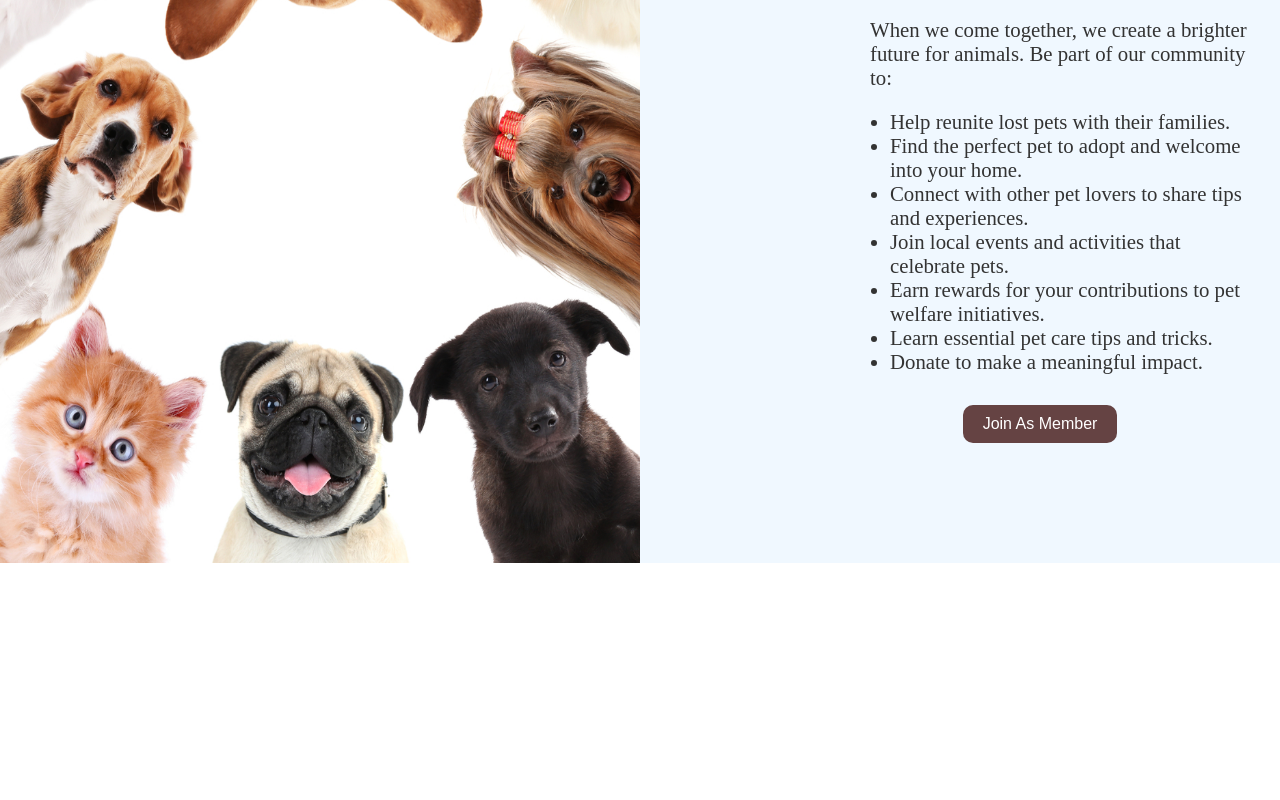
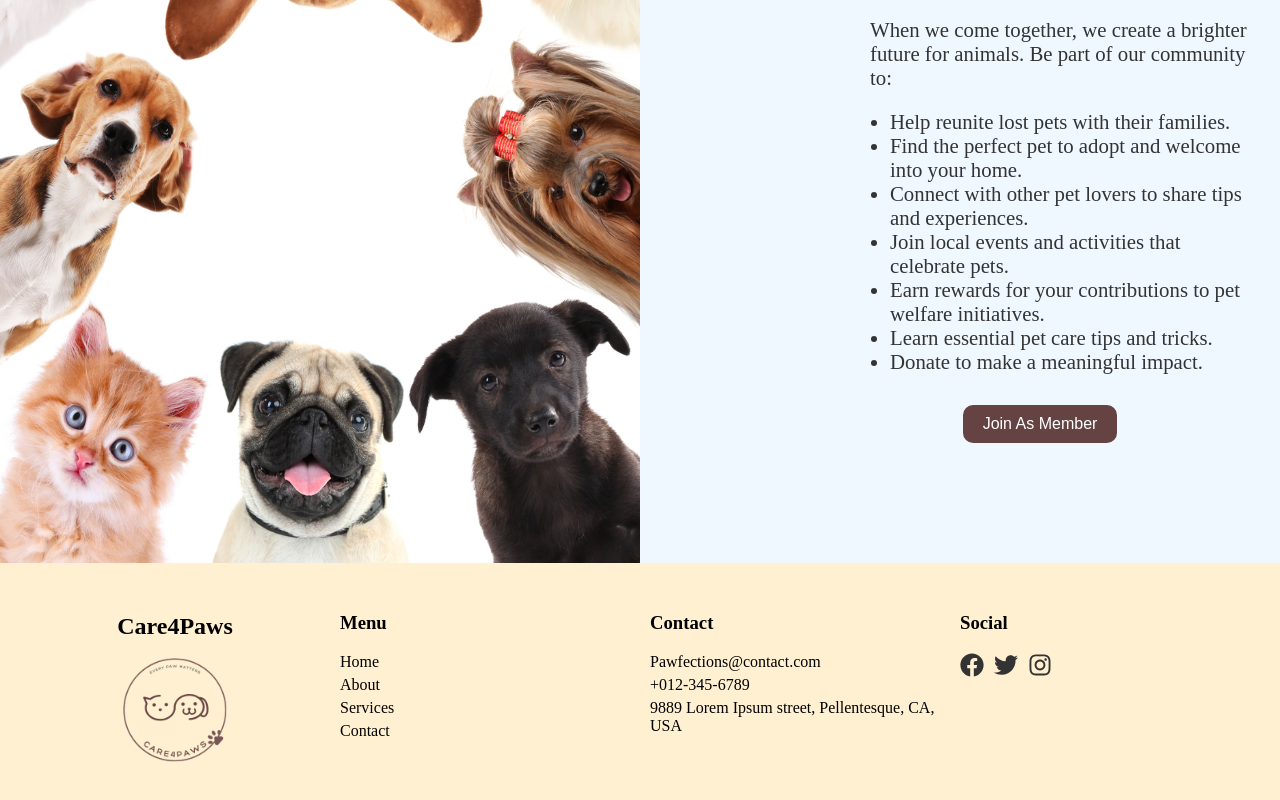
Before and after one commit to Yutubuaishui/care4paws, a React (Create React App) app: page / in a window 1280 px wide. Shown: the part 3101-3901 px from the top of the page. Before the commit the page ends 3664 px from the top, so only its background shows below. Built offline with nearby package versions, Linux system fonts and the light colour scheme; a web font is replaced by a local one.

Commit message:
Updated Contact Us Part

```diff
--- a/package.json
+++ b/package.json
@@ -10,6 +10,7 @@
     "ajv-keywords": "^3.5.2",
     "react": "^19.0.0",
     "react-dom": "^19.0.0",
+    "react-icons": "^5.4.0",
     "react-scripts": "5.0.1",
     "react-slick": "^0.30.3",
     "slick-carousel": "^1.8.1",
--- a/src/Homepage.js
+++ b/src/Homepage.js
@@ -4,7 +4,7 @@ import About_Us from "./component/About_Us/About_Us";
 import WhatWeOffer from "./component/WhatWeOffer/WhatWeOffer";
 import Testimonials from "./component/Testimonials/Testimonials";
 import JoinUs from "./component/JoinUs/JoinUs";
-// import ContactUs from "./components/ContactUs";
+import ContactUs from "./component/ContactUs/ContactUs";
 
 function Homepage() {
   return (
@@ -14,7 +14,7 @@ function Homepage() {
       <WhatWeOffer />
       <Testimonials />
       <JoinUs />
-      {/* <ContactUs />   */}
+      <ContactUs />
     </div>
   );
 }
--- /dev/null
+++ b/src/component/ContactUs/ContactUs.css
@@ -0,0 +1,54 @@
+body {
+  overflow-x: hidden;
+}
+
+.contactus-page {
+  background-color: #FFF0D1;
+  padding: 20px;
+  display: flex;
+  justify-content: space-between;
+  align-items: flex-start;
+}
+
+.contactus-section {
+  flex: 1;
+  padding: 10px;
+}
+
+.left-most {
+  text-align: center;
+}
+
+.left-most .logo {
+  width: 200px;
+  margin-top: -50px;
+}
+
+.middle-left ul {
+  list-style-type: none;
+  padding: 0;
+}
+
+.middle-left ul li {
+  margin-bottom: 5px;
+}
+
+.middle-right p {
+  margin: 5px 0;
+}
+
+.right-most .social-icons {
+  display: flex;
+  gap: 10px;
+}
+
+.right-most .social-icons svg {
+  width: 24px;
+  height: 24px;
+  cursor: pointer;
+  color: #333;
+}
+
+.right-most .social-icons svg:hover {
+  color: #007BFF;
+}
--- /dev/null
+++ b/src/component/ContactUs/ContactUs.js
@@ -0,0 +1,40 @@
+import React from 'react';
+import './ContactUs.css';
+import Logo from '../../assets/Logo.png';
+import { FaFacebook, FaTwitter, FaInstagram } from 'react-icons/fa';
+
+const ContactUs = () => {
+  return (
+    <div className="contactus-page">
+      <div className="contactus-section left-most">
+        <h2>Care4Paws</h2>
+        <img src={Logo} alt="Care4Paws Logo" className="logo" />
+      </div>
+      <div className="contactus-section middle-left">
+        <h3>Menu</h3>
+        <ul>
+          <li>Home</li>
+          <li>About</li>
+          <li>Services</li>
+          <li>Contact</li>
+        </ul>
+      </div>
+      <div className="contactus-section middle-right">
+        <h3>Contact</h3>
+        <p>Pawfections@contact.com</p>
+        <p>+012-345-6789</p>
+        <p>9889 Lorem Ipsum street, Pellentesque, CA, USA</p>
+      </div>
+      <div className="contactus-section right-most">
+        <h3>Social</h3>
+        <div className="social-icons">
+          <FaFacebook />
+          <FaTwitter />
+          <FaInstagram />
+        </div>
+      </div>
+    </div>
+  );
+};
+
+export default ContactUs;
--- a/src/component/WhatWeOffer/WhatWeOffer.css
+++ b/src/component/WhatWeOffer/WhatWeOffer.css
@@ -1,5 +1,5 @@
 .what-we-offer-page {
-    background-color: #e2e2e2; /* Change the background color of the What We Offer page */
+    background-color: #e2e2e2;
     padding: 20px;
 }
 
@@ -28,28 +28,28 @@
 }
 
 .service {
-    flex: 0 0 48%; /* Two services per row */
-    margin-bottom: 20px; /* Reduce margin-bottom */
+    flex: 0 0 48%;
+    margin-bottom: 20px;
     text-align: left;
 }
 
 .service-image {
     width: 100%;
-    max-width: 250px; /* Smaller size for the images */
-    border-radius: 20px; /* Rounded corners */
+    max-width: 250px;
+    border-radius: 20px;
     margin-bottom: 10px;
     margin-left: 170px;
 }
 
 .service-title {
-    font-size: 1.5rem; /* Smaller font size for the service titles */
+    font-size: 1.5rem;
     color: #664343;
     margin-bottom: 10px;
     margin-left: 170px;
 }
 
 .service-description {
-    font-size: 1.2rem; /* Smaller font size for the service descriptions */
+    font-size: 1.2rem;
     color: #333;
     line-height: 1.0;
     margin-left: 170px;
```
Also changed, not shown: src/assets/Logo.png (added), 1 other file (tests, documents, lock files or other folders).
